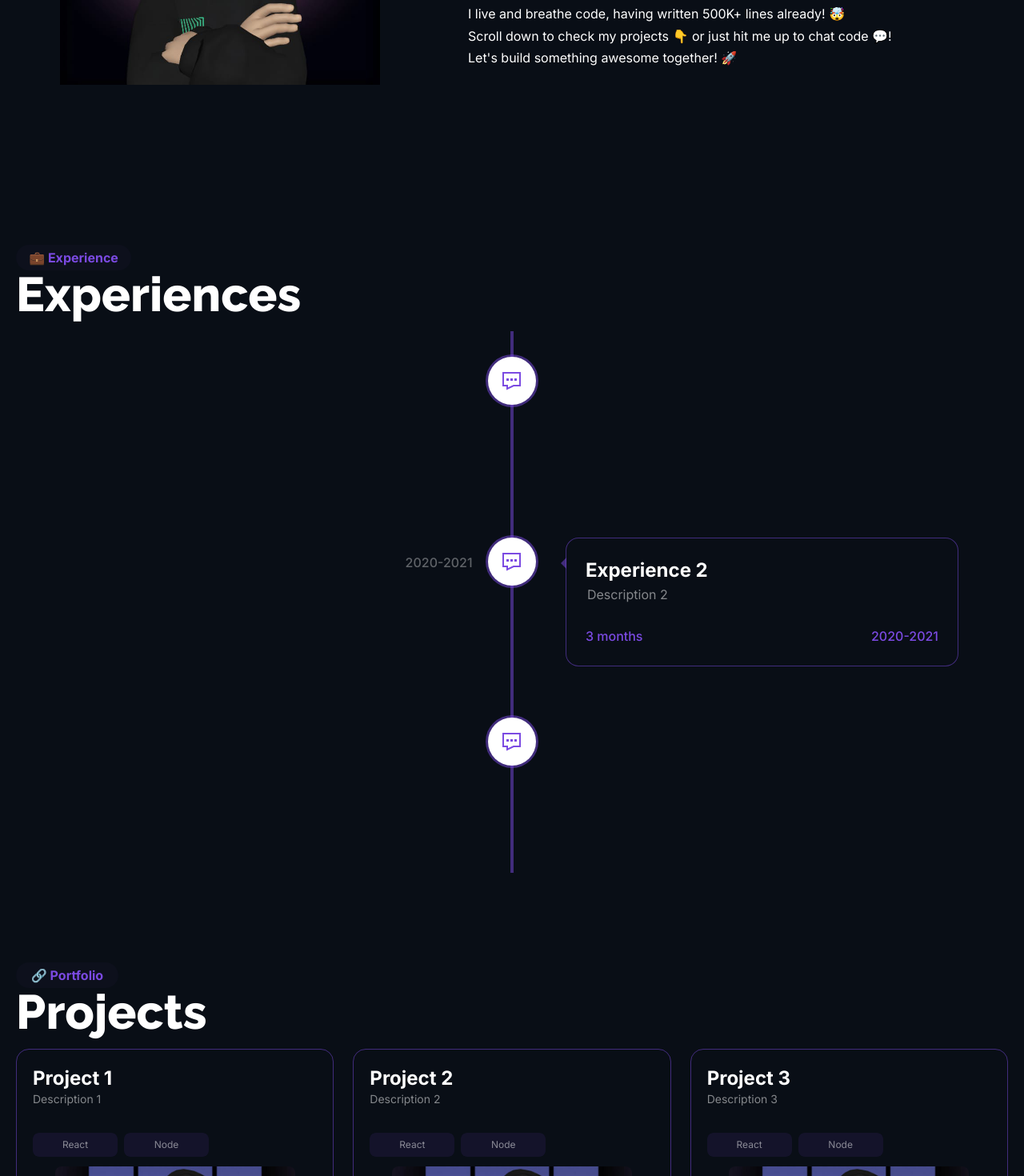
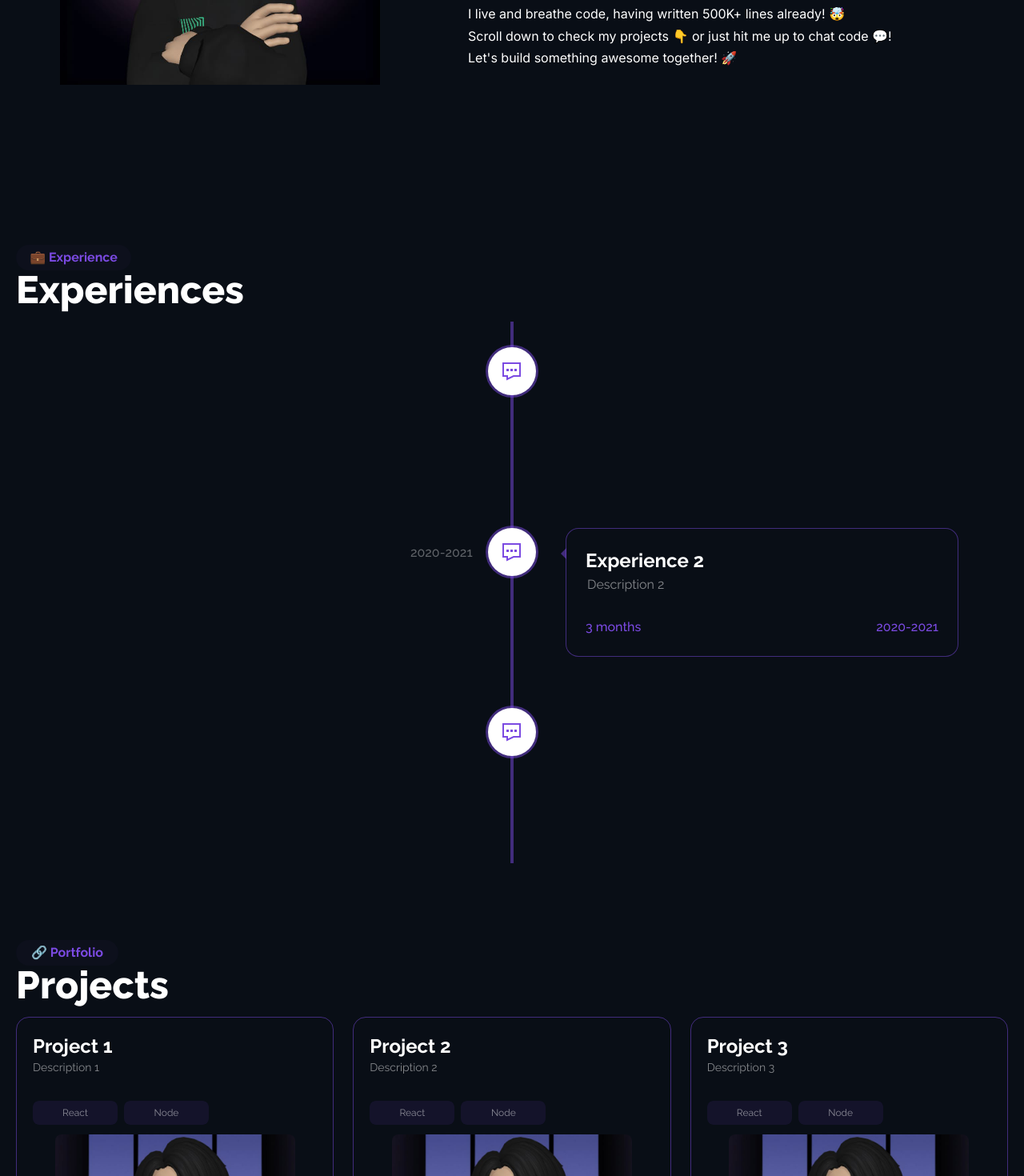
Before and after one commit to yinani24/portfolio, a Next.js app: page / in a window 1280 px wide. Shown: the part 1330-2800 px from the top of the page at 80% size. Built offline with nearby package versions, Linux system fonts and the light colour scheme.

Commit message:
changes to contact form

```diff
--- /dev/null
+++ b/src/app/contact/contact.tsx
@@ -0,0 +1,16 @@
+export default function ContactForm(){
+    return(
+        <div className='flex flex-col items-center justify-center mt-10'>
+            <form className='flex flex-col items-start justify-center border border-[#7B4AE280] rounded-2xl p-5'>
+                <label className='text-[#7B4AE2] font-Raleway text-lg font-bold mb-4'>Email</label>
+                <input className='w-96 h-12 rounded-xl p-4 mb-4 text-[rgba(255, 255, 255, 0.5)] font-Raleway' type='email' placeholder='alan.turing@example.com'/>
+                <label className='text-[#7B4AE2] font-Raleway font-bold text-lg mb-4'>Subject</label>
+                <input className='w-96 h-12 rounded-xl p-4 mb-4 text-[rgba(255, 255, 255, 0.5)] font-Raleway' type='text' placeholder={`Let's build a company together`}/>
+                <label className='text-[#7B4AE2] font-Raleway font-bold text-lg mb-4'>Message</label>
+                <textarea className='w-96 h-36 rounded-xl p-4 mb-4 text-[rgba(255, 255, 255, 0.5)] font-Raleway'
+                    placeholder={`Hey Yash,\nI love your website...`}/>
+                <button className='w-96 h-12 rounded-xl mb-3 bg-[#7B4AE2] text-white text-Raleway font-bold text-center'>Send</button>
+            </form>
+        </div>
+    )
+}
--- a/src/app/contact/page.tsx
+++ b/src/app/contact/page.tsx
@@ -1,13 +1,11 @@
-import { TopBar } from "@/components/topbar";
+import { Top } from "@/components/top";
+import ContactForm from "./contact";
 
 export default function Contact() {
     return (
-      <section id='contact' className="scroll-mt-28 mt-28">
-        <div className=''>
-          <TopBar width={"w-32"}>📬 Contact</TopBar>
-          <h1 className='text-white mb-4
-          font-[raleway] text-6xl font-extrabold'> Let's talk! </h1>
-        </div>
+      <section id='contact' className="scroll-mt-24 mt-24">
+        <Top topbar={{width: "w-32", children: "📬 Contact" }}>Let's talk!</Top>
+        <ContactForm/>
       </section>
     )
   }
--- a/src/app/experience/page.tsx
+++ b/src/app/experience/page.tsx
@@ -1,6 +1,7 @@
 "use client";
 
 import { experiences } from '@/components/constants';
+import { Top } from '@/components/top';
 import { TopBar } from '@/components/topbar';
 import React from 'react';
 import {VerticalTimeline, VerticalTimelineElement} from 'react-vertical-timeline-component';
@@ -9,11 +10,12 @@ import "react-vertical-timeline-component/style.min.css";
 export default function Experience(){
   return (
     <section id='experience' className='scroll-mt-24'>
-      <div className=''>
+      {/* <div className=''>
         <TopBar width={"w-36"}>💼 Experience</TopBar>
         <h1 className='text-white mb-4
         font-[raleway] text-6xl font-extrabold'> Experiences </h1>
-      </div>
+      </div> */}
+      <Top topbar={{width: "w-36", children: "💼 Experience" }}>Experiences</Top>
       <VerticalTimeline lineColor='rgba(123, 74, 226, 0.5)'>
         {experiences.map((item, id) => (
           <React.Fragment key={id}>
@@ -25,16 +27,19 @@ export default function Experience(){
                 boxShadow: "none",
                 color: "rgba(255, 255, 255, 0.50)",
                 textAlign: "left",
+                fontFamily: "Raleway",
               }}
               contentArrowStyle={{ borderRight: '7px solid  rgba(123, 74, 226, 0.50)' }}
               date={item.date}
               iconStyle={{ background: '#fff', color: '#7B4AE2', boxShadow: '0 0 0 3px rgba(123, 74, 226, 0.50)'}}
               visible={true} icon={item.Icon}>
-              <h2 className='!text-white !font-raleway !text-2xl !font-bold'>{item.title}</h2>
-              <p className='vertical-timeline-element-subtitle !m-0.5 !text-[rgba(255, 255, 255, 0.5)] !font-raleway !text-base !font-normal' >{item.description}</p>
+              <h2 className='!text-white !font-Raleway !text-2xl !font-bold'>{item.title}</h2>
+              <p className='vertical-timeline-element-subtitle !m-0.5
+                !text-[rgba(255, 255, 255, 0.5)] !font-Raleway !text-base
+                !font-normal'>{item.description}</p>
               <div className='flex justify-between mt-3'>
-                <p className='text-[#7B4AE2] font-raleway text-left text-18 font-bold'>{item.timeline}</p>
-                <p className='text-[#7B4AE2] text-right font-raleway text-base font-normal'>{item.date}</p>
+                <p className='text-[#7B4AE2] font-Raleway text-left text-18 font-bold'>{item.timeline}</p>
+                <p className='text-[#7B4AE2] text-right font-Raleway text-base font-normal'>{item.date}</p>
               </div>
             </VerticalTimelineElement>
           </React.Fragment>
--- a/src/app/home/page.tsx
+++ b/src/app/home/page.tsx
@@ -67,7 +67,7 @@ export default function Home() {
                 whileTap={{ scale: 0.9 }}
                 className='border-[#7B4AE280] rounded-2xl flex
                 flex-row justify-center items-center text-[#7B4AE280] font-semibold
-                font-raleway download hover:text-white'>
+                font-Raleway download hover:text-white'>
                 <Link href='../../Yash_Inani_Resume_2024.pdf'>Resume</Link>
                 <FaDownload className='m-0.5 p-0.5' />
               </motion.button>
--- a/src/app/projects/page.tsx
+++ b/src/app/projects/page.tsx
@@ -4,17 +4,14 @@ import { ButtonLink } from "@/components/buttonlink";
 import { TopBar } from "@/components/topbar";
 import ProjectCard from "./project";
 import { projects } from "@/components/constants";
+import { Top } from "@/components/top";
 
 export default function Project() {
     return (
       <section id='projects'
-      className='flex flex-col scroll-mt-24 mt-28'>
+      className='flex flex-col scroll-mt-24 mt-24'>
         <div className='flex flew-row w-full'>
-          <div className=''>
-            <TopBar width={"w-32"}>🔗 Portfolio</TopBar>
-            <h1 className='text-white mb-4
-            font-[raleway] text-6xl font-extrabold'> Projects </h1>
-          </div>
+          <Top topbar={{width: "w-32", children: "🔗 Portfolio" }}>Projects </Top>
           {/* <div className='flex flex-row h-7 justify-around items-center'>
             <ButtonLink Icon={GrContact} href='/#contact'>Contact Me</ButtonLink>
             <ButtonLink Icon={GrContact} href='/#contact'>Contact Me</ButtonLink>
--- a/src/app/projects/project.tsx
+++ b/src/app/projects/project.tsx
@@ -8,8 +8,8 @@ import ARImage from "../../../public/ar-image.png";
 export default function ProjectCard({Proj} : {Proj: ProjectsProps}) {
     return(
         <div className='border rounded-2xl border-[#7B4AE280] p-5 hover:bg-[#7B4AE21A]'>
-            <h2 className='text-white font-raleway text-2xl font-bold'>{Proj.title}</h2>
-            <p className='text-[#FFFFFF80] font-raleway text-sm font-normal mb-5'>{Proj.description}</p>
+            <h2 className='text-white font-Raleway text-2xl font-bold'>{Proj.title}</h2>
+            <p className='text-[#FFFFFF80] font-Raleway text-sm font-normal mb-5'>{Proj.description}</p>
             <div className='flex flex-row'>
                 {Proj.tags.map((tag, index) => (
                     // <div className='my-3 mr-2'>
@@ -18,7 +18,7 @@ export default function ProjectCard({Proj} : {Proj: ProjectsProps}) {
                     // </div>
                     <div key={index} className='my-3 mr-2 relative'>
                         <Image src={Rectangle} alt="rectangle" className='w-15 h-15' /> {/* Adjust the width and height as needed */}
-                        <p className='absolute top-1/2 left-1/2 transform -translate-x-1/2 -translate-y-1/2 text-[#FFFFFF80] font-raleway text-xs font-normal'>{tag}</p>
+                        <p className='absolute top-1/2 left-1/2 transform -translate-x-1/2 -translate-y-1/2 text-[#FFFFFF80] font-Raleway text-xs font-normal'>{tag}</p>
                     </div>
                 ))}
             </div>
--- a/src/components/buttonlink.tsx
+++ b/src/components/buttonlink.tsx
@@ -11,7 +11,7 @@ export function ButtonLink({children, Icon, href}: MotionButton){
             whileTap={{ scale: 0.9 }}
             className='border w-32 flex hover:text-white hover:bg-[#7B4AE21A] flex-row justify-center items-center border-[#7B4AE280] rounded-2xl text-[#7B4AE280]'>
             <Icon className='m-0.5 p-0.5'/>
-            <Link href={href} className="text-[#7B4AE280] font-raleway font-semibold hover:text-white">{children}</Link>
+            <Link href={href} className="text-[#7B4AE280] font-Raleway font-semibold hover:text-white">{children}</Link>
         </motion.button>
     )
 }
--- a/src/components/interfaces.ts
+++ b/src/components/interfaces.ts
@@ -6,6 +6,11 @@ export interface ParallaxProps {
 export interface TopBarProps{
     children: string;
     width: string;
+}
+
+export interface TopProps{
+    topbar: TopBarProps;
+    children: string;
 }
 
 export interface MotionButton{
--- /dev/null
+++ b/src/components/top.tsx
@@ -0,0 +1,11 @@
+import { TopBarProps, TopProps } from "./interfaces";
+import { TopBar } from "./topbar";
+
+export function Top({topbar, children}: TopProps){
+    return(
+        <div className=''>
+            <TopBar width={topbar.width}>{topbar.children}</TopBar>
+            <h1 className='text-white mb-4 font-[raleway] text-5xl font-extrabold'> {children} </h1>
+        </div>
+    )
+}
--- a/src/components/topbar.tsx
+++ b/src/components/topbar.tsx
@@ -3,7 +3,7 @@ import { TopBarProps } from "./interfaces";
 export function TopBar({width, children}: TopBarProps){
     return(
     <div className={`${width} rounded-2xl py-1 px-2 bg-[#7B4AE208]`}>
-        <h1 className='text-[#7B4AE2] font-raleway font-bold text-center text-md'>{children}</h1>
+        <h1 className='text-[#7B4AE2] font-Raleway font-bold text-center text-md'>{children}</h1>
     </div>
   )
 }
```
